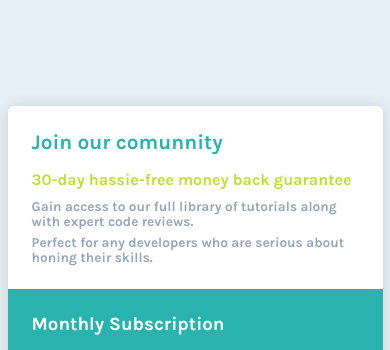
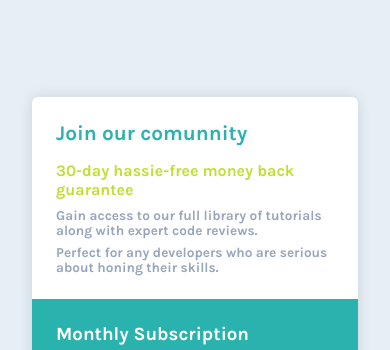
Before and after one commit to JPeeh/Front-End-Mentor-D5, a plain HTML site: page index.html in a window 390 px wide. Shown: the top 350 px of the page. Drawn offline with Linux system fonts and the light colour scheme.

Commit message:
att mobile

```diff
--- a/style.css
+++ b/style.css
@@ -142,7 +142,8 @@ h3{
     main{
         display: flex;
         flex-direction: column;
-        width: 375px;
+        max-width: 375px;
+        margin: 2rem;
     }
 
     .top_content{
```
